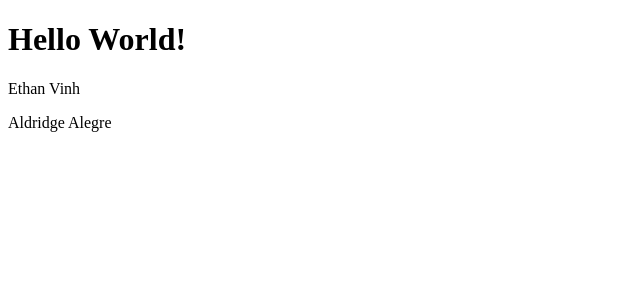
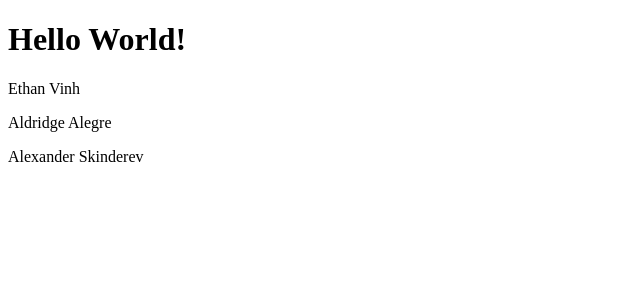
Before and after one commit to dylanp1212/kit_grail, a Next.js app in the folder App/HelloWorld/: page / in a window 1280 px wide. Shown: the top 300 px of the page, without its empty margins (0-640 px from the left). Built offline with nearby package versions, Linux system fonts and the light colour scheme.

Commit message:
added my name to page.tsx

```diff
--- a/App/HelloWorld/src/app/page.tsx
+++ b/App/HelloWorld/src/app/page.tsx
@@ -7,6 +7,7 @@ export default function Home() {
       <h1>Hello World!</h1>
       <p>Ethan Vinh</p>
       <p>Aldridge Alegre</p>
+      <p>Alexander Skinderev</p>
     </main>
   );
 }
```
